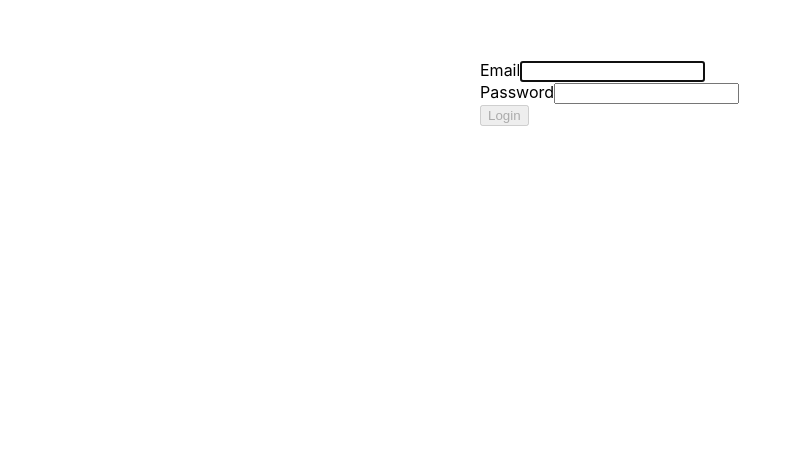
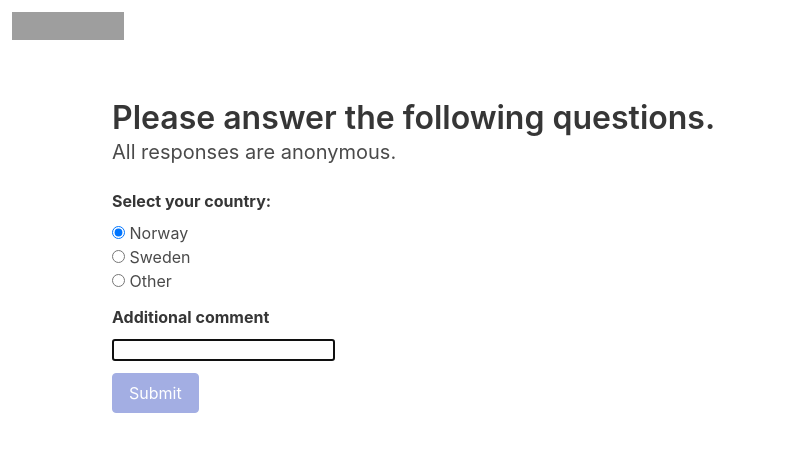
Before and after one commit to lars-andren/it-works-at-home, a React (Create React App) app: page /form in a window 1280 px wide. Shown: the top 452 px of the page, without its empty margins (0-790 px from the left). Built offline with nearby package versions, Linux system fonts and the light colour scheme; grey boxes are pictures that could not be loaded.

Commit message:
Add base routing and styling

```diff
--- a/package.json
+++ b/package.json
@@ -6,9 +6,11 @@
     "@testing-library/jest-dom": "^5.11.6",
     "@testing-library/react": "^11.2.2",
     "@testing-library/user-event": "^12.2.2",
+    "bulma": "^0.9.1",
     "react": "^17.0.1",
     "react-bootstrap-validation": "^0.1.11",
     "react-dom": "^17.0.1",
+    "react-router-dom": "5.2.0",
     "react-scripts": "4.0.1",
     "typescript": "^4.1.2",
     "web-vitals": "^0.2.4"
--- a/public/index.html
+++ b/public/index.html
@@ -5,6 +5,8 @@
     <link rel="icon" href="%PUBLIC_URL%/favicon.ico" />
     <meta name="viewport" content="width=device-width, initial-scale=1" />
     <meta name="theme-color" content="#000000" />
+    <script defer src="https://use.fontawesome.com/releases/v5.14.0/js/all.js"></script>
+    <link rel="stylesheet" href="https://cdn.jsdelivr.net/npm/bulma@0.9.1/css/bulma.min.css">
     <meta
       name="description"
       content="Web site created using create-react-app"
--- a/src/App.js
+++ b/src/App.js
@@ -1,6 +1,19 @@
-import logo from './logo.svg';
-import './App.css';
-import Login from "./containers/Login";
-import InputItems from "./containers/InputItems";
+import "./App.css";
+import { Routes } from "./Routes";
 
-export default Login;
+export default () => (
+  <div>
+    <nav class="navbar" role="navigation" aria-label="main navigation">
+      <div class="navbar-brand">
+        <a class="navbar-item" href="https://defa.com">
+          <img
+            src="https://www.defa.com/content/themes/defa/dist/images/defa-logo.svg"
+            width="112"
+            height="28"
+          />
+        </a>
+      </div>
+    </nav>
+    <Routes />
+  </div>
+);
--- a/src/Routes.js
+++ b/src/Routes.js
@@ -1,10 +1,28 @@
 import Login from "./containers/Login";
 import InputItems from "./containers/InputItems";
 
-<Route exact path="/login">
-    <Login />
-</Route>
+import React from "react";
+import { BrowserRouter as Router, Switch, Route } from "react-router-dom";
+import { ThankYou } from "./containers/ThankYou";
 
-<Route exact path="/input">
-    <InputItems />
-</Route>
+export function Routes() {
+  return (
+    <Router>
+      <div>
+        {/* A <Switch> looks through its children <Route>s and
+            renders the first one that matches the current URL. */}
+        <Switch>
+          <Route path="/form">
+            <InputItems />
+          </Route>
+          <Route path="/thank-you">
+            <ThankYou />
+          </Route>
+          <Route path="/">
+            <Login />
+          </Route>
+        </Switch>
+      </div>
+    </Router>
+  );
+}
--- a/src/containers/InputItems.js
+++ b/src/containers/InputItems.js
@@ -2,80 +2,99 @@ import React, { useState } from "react";
 import Form from "react-bootstrap/Form";
 import Button from "react-bootstrap/Button";
 import "./InputItems.css";
+import { useHistory } from "react-router-dom";
 
 export default function InputItems() {
-    const [comment, setEmail] = useState("");
-    //const [state] = useState("")
-
-    const state = {
-        name: "Norway"
-    };
+  const history = useHistory();
+  const [formState, setFormState] = useState({
+    country: "Norway",
+    comment: "",
+  });
 
   function validateForm() {
-
+    return country && comment;
   }
 
   function handleSubmit(event) {
     event.preventDefault();
+
+    history.push("thank-you");
   }
 
   function onValueChange(event) {
-        this.setState({
-            selectedOption: event.target.value
-        });
+    const { name, value } = event.target;
+    setFormState((prev) => ({ ...prev, [name]: value }));
   }
 
+  const { comment, country } = formState;
+
   return (
-        <div className="InputItems">
+    <div className="container InputItems">
+      <div className="section">
+        <h1 className="title">Please answer the following questions.</h1>
+        <p className="subtitle">All responses are anonymous.</p>
         <Form onSubmit={handleSubmit}>
-
-                <div className="radio">
-                    <label>
+          <Form.Group size="lg" controlId="country" className="field">
+            <Form.Label className="label">Select your country:</Form.Label>
+            <div className="control">
+              <label className="radio">
                 <input
+                  name="country"
                   type="radio"
                   value="Norway"
-                            checked={this.state.selectedOption === "Norway"}
-                            onChange={this.onValueChange}
-                        />
+                  checked={country === "Norway"}
+                  onChange={onValueChange}
+                />{" "}
                 Norway
               </label>
             </div>
-                <div className="radio">
-                    <label>
+            <div className="control">
+              <label className="radio">
                 <input
+                  name="country"
                   type="radio"
                   value="Sweden"
-                            checked={this.state.selectedOption === "Sweden"}
-                            onChange={this.onValueChange}
-                        />
+                  checked={country === "Sweden"}
+                  onChange={onValueChange}
+                />{" "}
                 Sweden
               </label>
             </div>
-                <div className="radio">
-                    <label>
+            <div className="control">
+              <label className="radio">
                 <input
+                  name="country"
                   type="radio"
                   value="Other"
-                            checked={this.state.selectedOption === "Other"}
-                            onChange={this.onValueChange}
-                        />
+                  checked={country === "Other"}
+                  onChange={onValueChange}
+                />{" "}
                 Other
               </label>
             </div>
+          </Form.Group>
 
-                <Form.Group size="lg" controlId="comment">
-                    <Form.Label>Additional comment</Form.Label>
+          <Form.Group size="lg" controlId="comment" className="field">
+            <Form.Label className="label">Additional comment</Form.Label>
             <Form.Control
               autoFocus
               type="text"
+              name="comment"
               value={comment}
-                        onChange={(e) => setEmail(e.target.value)}
+              onChange={onValueChange}
             />
           </Form.Group>
-                <Button block size="lg" type="submit" disabled={!validateForm()}>
+          <Button
+            className="button is-link"
+            block
+            size="lg"
+            type="submit"
+            disabled={!validateForm()}
+          >
             Submit
           </Button>
         </Form>
       </div>
+    </div>
   );
 }
--- a/src/containers/Login.js
+++ b/src/containers/Login.js
@@ -2,8 +2,11 @@ import React, { useState } from "react";
 import Form from "react-bootstrap/Form";
 import Button from "react-bootstrap/Button";
 import "./Login.css";
+import { useHistory } from "react-router-dom";
 
 export default function Login() {
+  const history = useHistory();
+
   const [email, setEmail] = useState("");
   const [password, setPassword] = useState("");
 
@@ -13,32 +16,46 @@ export default function Login() {
 
   function handleSubmit(event) {
     event.preventDefault();
+    history.push("/form");
   }
 
   return (
-        <div className="Login">
+    <section className="section">
+      <h1 className="title">IT Works @ Home</h1>
+      <p className="subtitle">
+        IT Works @ Home in collaboration with <strong>Defa</strong>!
+      </p>
+      <div className="container Login">
         <Form onSubmit={handleSubmit}>
-                <Form.Group size="lg" controlId="email">
-                    <Form.Label>Email</Form.Label>
+          <Form.Group size="lg" controlId="email" className="field">
+            <Form.Label className="label">Email</Form.Label>
             <Form.Control
+              className="input"
               autoFocus
-                        type="email"
               value={email}
               onChange={(e) => setEmail(e.target.value)}
             />
           </Form.Group>
-                <Form.Group size="lg" controlId="password">
-                    <Form.Label>Password</Form.Label>
+          <Form.Group size="lg" controlId="password" className="field">
+            <Form.Label className="label">Password</Form.Label>
             <Form.Control
               type="password"
+              className="input"
               value={password}
               onChange={(e) => setPassword(e.target.value)}
             />
           </Form.Group>
-                <Button block size="lg" type="submit" disabled={!validateForm()}>
+          <Button
+            className="button is-link"
+            block
+            size="lg"
+            type="submit"
+            disabled={!validateForm()}
+          >
             Login
           </Button>
         </Form>
       </div>
+    </section>
   );
 }
--- /dev/null
+++ b/src/containers/ThankYou.js
@@ -0,0 +1,10 @@
+import React, { useState } from "react";
+
+export const ThankYou = () => (
+  <div className="container InputItems">
+    <div className="section">
+      <h1 className="title">Thank you for your participation</h1>
+      <p className="subtitle">Results will be presented at a later time.</p>
+    </div>
+  </div>
+);
--- a/src/index.css
+++ b/src/index.css
@@ -1,3 +1,4 @@
+
 body {
   margin: 0;
   font-family: -apple-system, BlinkMacSystemFont, 'Segoe UI', 'Roboto', 'Oxygen',
```
Also changed, not shown: 2 other files (tests, documents, lock files or other folders). Lines whose indentation alone changed are shown as unchanged.
